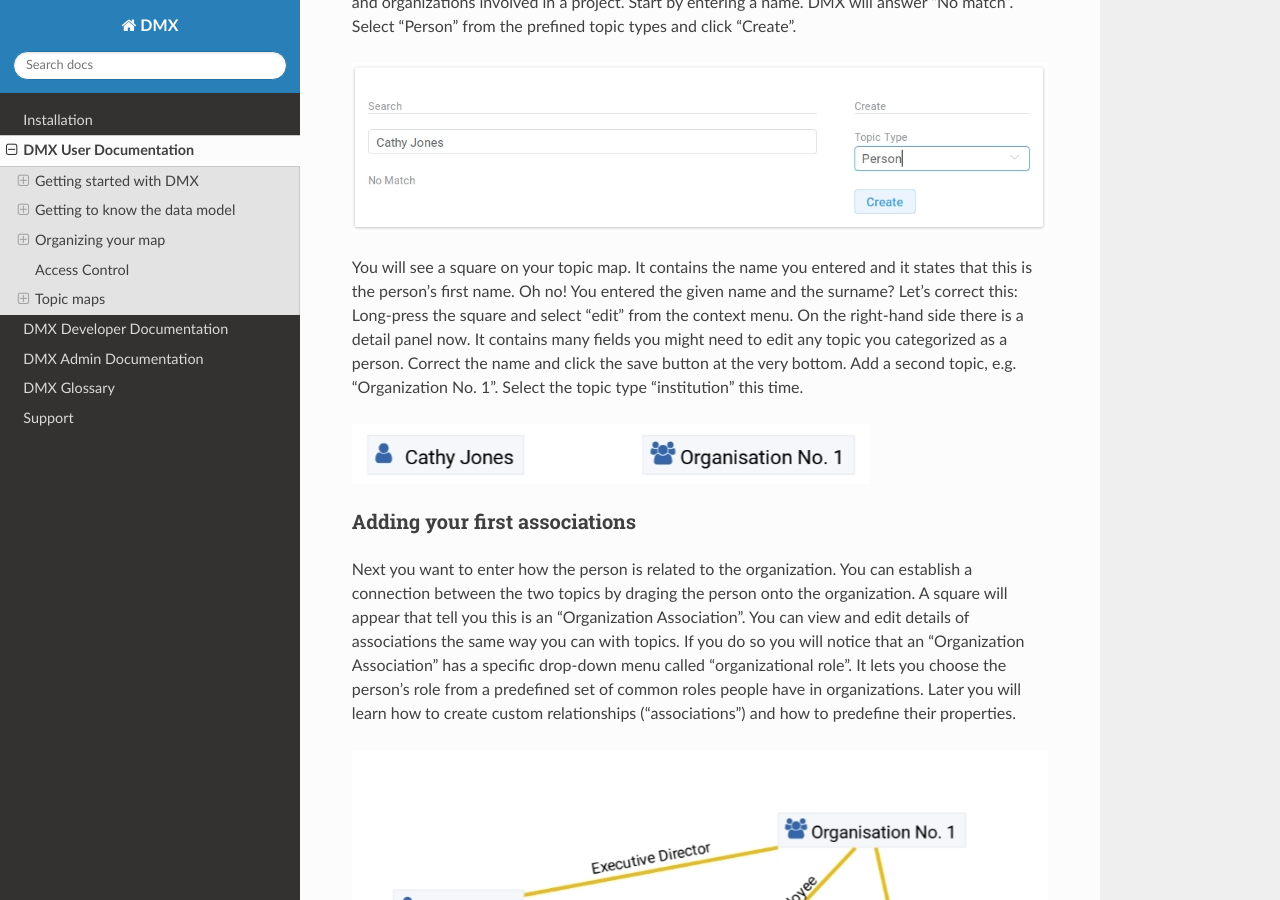
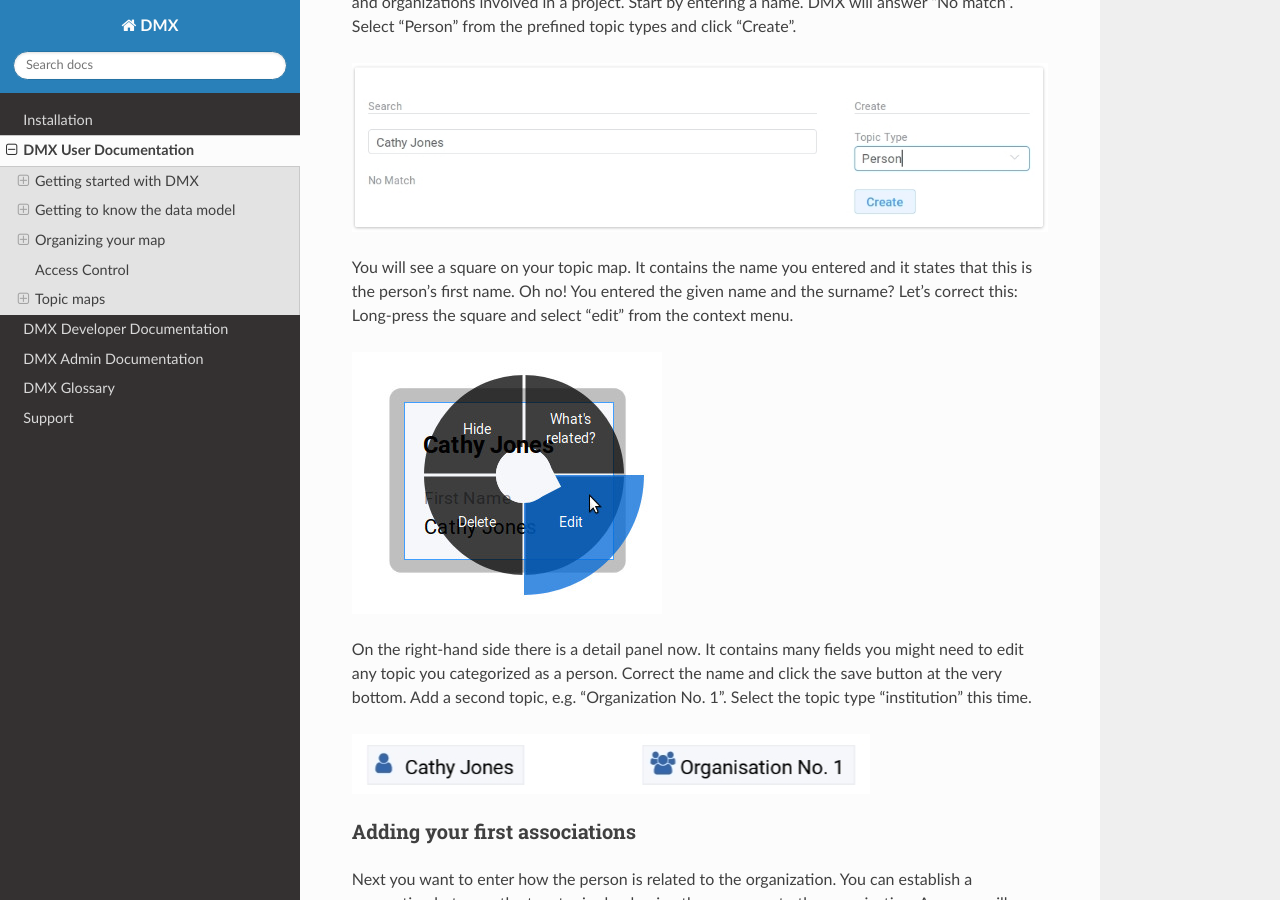
Before and after one commit to dmx-systems/dmx-documentation, a Sphinx documentation site: the page built from docs/user.rst, in a window 1280 px wide and 900 px high, scrolled down 1401 px. Built offline with Sphinx 7.4.7 and the Read the Docs theme 2.0.0, drawn with Linux system fonts in a browser that asks for light colours; some of the changed text lies outside the part shown.

Commit message:
Screenshot of context menu

```diff
--- a/docs/user.rst
+++ b/docs/user.rst
@@ -43,7 +43,11 @@
 
 .. image:: _static/create-person.jpg
 
-You will see a square on your topic map. It contains the name you entered and it states that this is the person's first name. Oh no! You entered the given name and the surname? Let's correct this: Long-press the square and select "edit" from the context menu. On the right-hand side there is a detail panel now. It contains many fields you might need to edit any topic you categorized as a person. Correct the name and click the save button at the very bottom. Add a second topic, e.g. "Organization No. 1". Select the topic type "institution" this time.
+You will see a square on your topic map. It contains the name you entered and it states that this is the person's first name. Oh no! You entered the given name and the surname? Let's correct this: Long-press the square and select "edit" from the context menu.
+
+.. image:: _static/context-menu-edit.jpg
+
+On the right-hand side there is a detail panel now. It contains many fields you might need to edit any topic you categorized as a person. Correct the name and click the save button at the very bottom. Add a second topic, e.g. "Organization No. 1". Select the topic type "institution" this time.
 
 .. image:: _static/person-organization.jpg
 
```
Also changed, not shown: other parts of docs/user.rst (+9 -1 lines), docs/_static/context-menu-edit.jpg (added).
